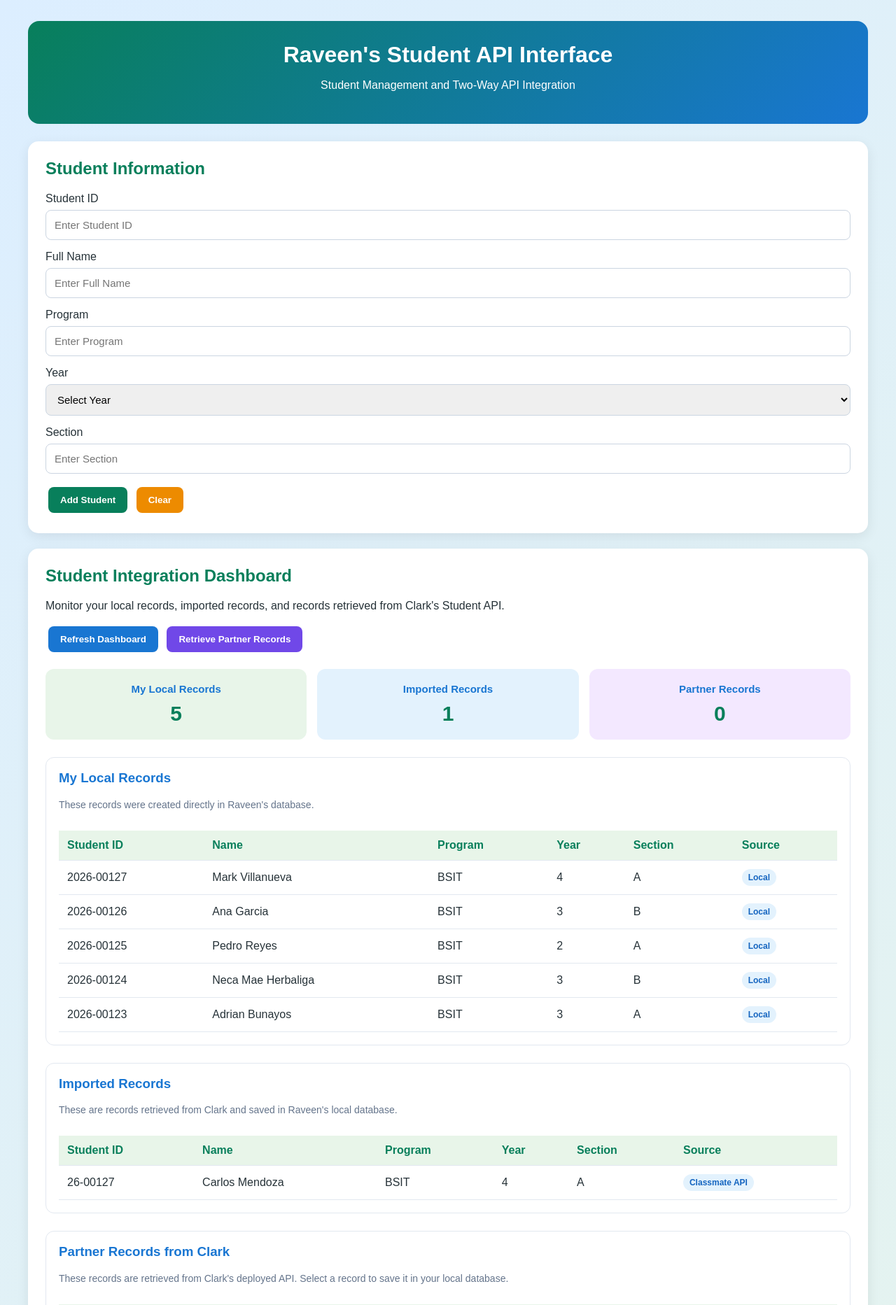
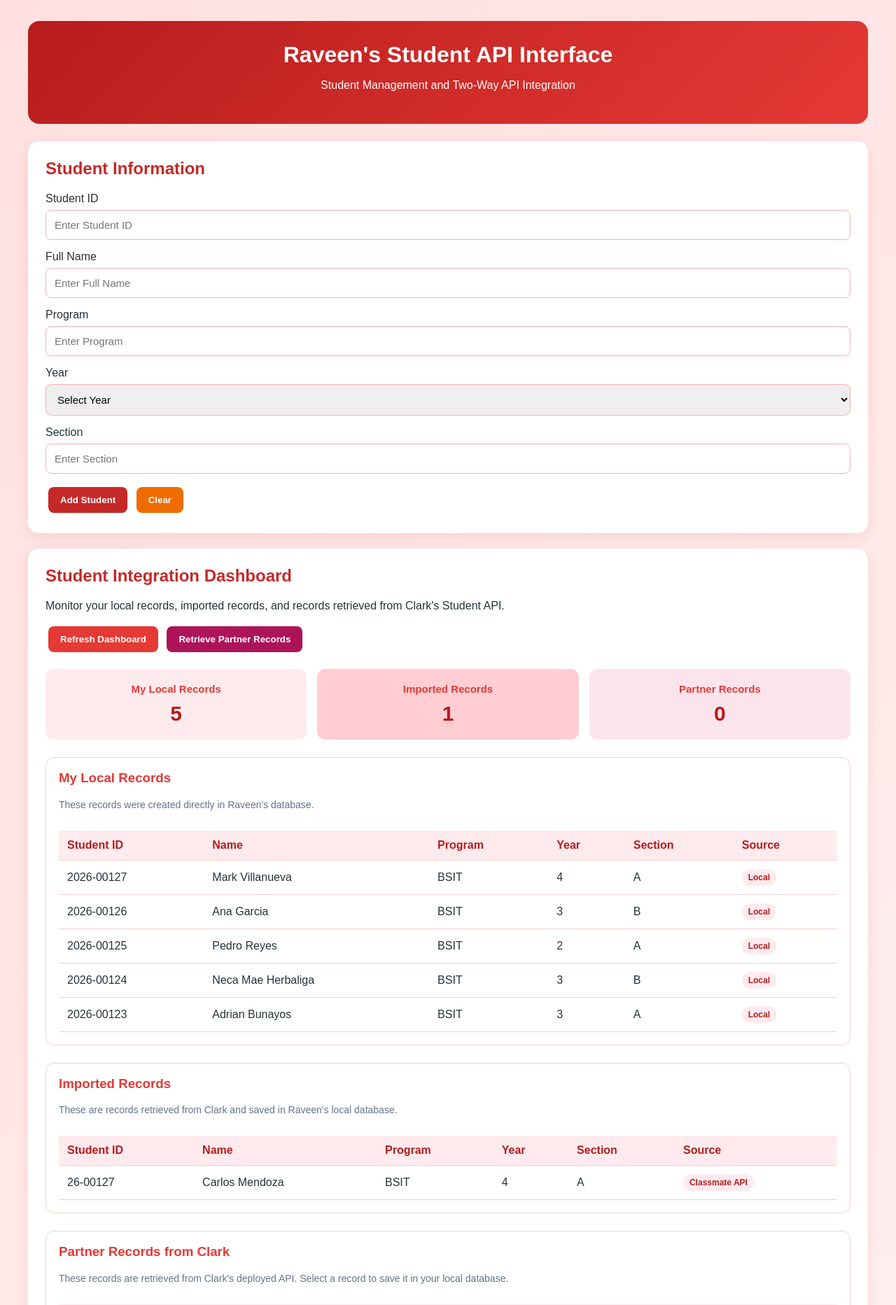
Before and after one commit to celoraveenemmanuel-ux/raveenemmanuelcelo, a Flask app: page / in a window 1280 px wide. Shown: the top 1865 px of the page at 70% size. Run offline with Flask 3, Linux system fonts and the light colour scheme; data comes from the database, SQL or seed files in the repository.

Commit message:
change colors

```diff
--- a/templates/index.html
+++ b/templates/index.html
@@ -1,3 +1,4 @@
+
 <!DOCTYPE html>
 <html lang="en">
 <head>
@@ -14,7 +15,7 @@ body {
     margin: 0;
     padding: 30px 15px;
     font-family: Arial, sans-serif;
-    background: linear-gradient(135deg, #dceeff, #e8f5e9);
+    background: linear-gradient(135deg, #ffe0e0, #fff5f5);
     color: #263238;
 }
 
@@ -24,7 +25,7 @@ body {
 }
 
 header {
-    background: linear-gradient(135deg, #087f5b, #1976d2);
+    background: linear-gradient(135deg, #b71c1c, #e53935);
     color: white;
     padding: 30px;
     border-radius: 16px;
@@ -41,40 +42,48 @@ header h1 {
     padding: 25px;
     border-radius: 15px;
     margin-bottom: 22px;
-    box-shadow: 0 5px 18px rgba(0,0,0,0.08);
+    box-shadow: 0 5px 18px rgba(183, 28, 28, 0.10);
 }
 
 h2 {
-    color: #087f5b;
+    color: #c62828;
     margin-top: 0;
 }
 
 h3 {
-    color: #1976d2;
+    color: #e53935;
 }
 
 input, select {
     width: 100%;
     padding: 12px;
     margin: 7px 0 15px;
-    border: 1px solid #cbd5e1;
+    border: 1px solid #efb3b3;
     border-radius: 8px;
     font-size: 15px;
+}
+
+input:focus, select:focus {
+    outline: none;
+    border-color: #e53935;
+    box-shadow: 0 0 5px rgba(229, 57, 53, 0.25);
 }
 
 button {
     border: none;
     padding: 11px 17px;
     border-radius: 8px;
-    background: #087f5b;
+    background: #c62828;
     color: white;
     font-weight: bold;
     cursor: pointer;
     margin: 4px;
+    transition: 0.2s;
 }
 
 button:hover {
-    opacity: 0.85;
+    background: #8e0000;
+    transform: translateY(-1px);
 }
 
 button:disabled {
@@ -83,19 +92,35 @@ button:disabled {
 }
 
 .blue {
-    background: #1976d2;
+    background: #e53935;
+}
+
+.blue:hover {
+    background: #b71c1c;
 }
 
 .red {
-    background: #d32f2f;
+    background: #990000;
+}
+
+.red:hover {
+    background: #660000;
 }
 
 .orange {
-    background: #ed8b00;
+    background: #ef6c00;
+}
+
+.orange:hover {
+    background: #e65100;
 }
 
 .purple {
-    background: #7048e8;
+    background: #ad1457;
+}
+
+.purple:hover {
+    background: #880e4f;
 }
 
 table {
@@ -106,14 +131,14 @@ table {
 }
 
 th, td {
-    border-bottom: 1px solid #e2e8f0;
+    border-bottom: 1px solid #f3d0d0;
     padding: 12px;
     text-align: left;
 }
 
 th {
-    background: #e8f5e9;
-    color: #087f5b;
+    background: #ffebee;
+    color: #b71c1c;
 }
 
 .table-wrapper {
@@ -128,27 +153,29 @@ th {
 }
 
 .success {
-    background: #e8f5e9;
-    color: #176b36;
+    background: #ffebee;
+    color: #880e0e;
+    border-left: 4px solid #c62828;
 }
 
 .error {
-    background: #ffebee;
+    background: #ffcdd2;
     color: #b71c1c;
+    border-left: 4px solid #b71c1c;
 }
 
 pre {
     white-space: pre-wrap;
     overflow-wrap: anywhere;
-    background: #f1f5f9;
+    background: #fff1f1;
     padding: 15px;
     border-radius: 8px;
 }
 
 .badge {
     display: inline-block;
-    background: #e3f2fd;
-    color: #1565c0;
+    background: #ffebee;
+    color: #b71c1c;
     padding: 5px 9px;
     border-radius: 15px;
     font-size: 12px;
@@ -165,16 +192,16 @@ pre {
 .stat-box {
     padding: 20px;
     border-radius: 12px;
-    background: #e8f5e9;
+    background: #ffebee;
     text-align: center;
 }
 
 .stat-box:nth-child(2) {
-    background: #e3f2fd;
+    background: #ffcdd2;
 }
 
 .stat-box:nth-child(3) {
-    background: #f3e8ff;
+    background: #fce4ec;
 }
 
 .stat-box h3 {
@@ -185,13 +212,13 @@ pre {
 .stat-number {
     font-size: 30px;
     font-weight: bold;
-    color: #087f5b;
+    color: #b71c1c;
 }
 
 .dashboard-section {
     margin-top: 25px;
     padding: 18px;
-    border: 1px solid #e2e8f0;
+    border: 1px solid #f3d0d0;
     border-radius: 12px;
 }
 
@@ -234,7 +261,6 @@ pre {
     <h1>Raveen's Student API Interface</h1>
     <p>Student Management and Two-Way API Integration</p>
 </header>
-
 
 <!-- STUDENT INFORMATION -->
 <section class="card">
@@ -282,7 +308,6 @@ pre {
 
 </section>
 
-
 <!-- INTEGRATION DASHBOARD -->
 <section class="card">
 
@@ -320,7 +345,6 @@ pre {
 
     </div>
 
-
     <!-- LOCAL RECORDS -->
     <div class="dashboard-section">
 
@@ -352,7 +376,6 @@ pre {
         </div>
 
     </div>
-
 
     <!-- IMPORTED RECORDS -->
     <div class="dashboard-section">
@@ -386,7 +409,6 @@ pre {
         </div>
 
     </div>
-
 
     <!-- PARTNER RECORDS -->
     <div class="dashboard-section">
@@ -428,7 +450,6 @@ pre {
 
 </section>
 
-
 <!-- MY STUDENT RECORDS -->
 <section class="card">
 
@@ -461,7 +482,6 @@ pre {
 
 </section>
 
-
 <!-- SEARCH BY YEAR -->
 <section class="card">
 
@@ -480,7 +500,6 @@ pre {
     <div id="yearResult"></div>
 
 </section>
-
 
 <!-- CLARK'S STUDENT RECORDS -->
 <section class="card">
@@ -521,7 +540,6 @@ pre {
 
 </section>
 
-
 <!-- SEND PRACTICE RECORD -->
 <section class="card">
 
@@ -541,7 +559,6 @@ pre {
 </section>
 
 </div>
-
 
 <script>
 
```
